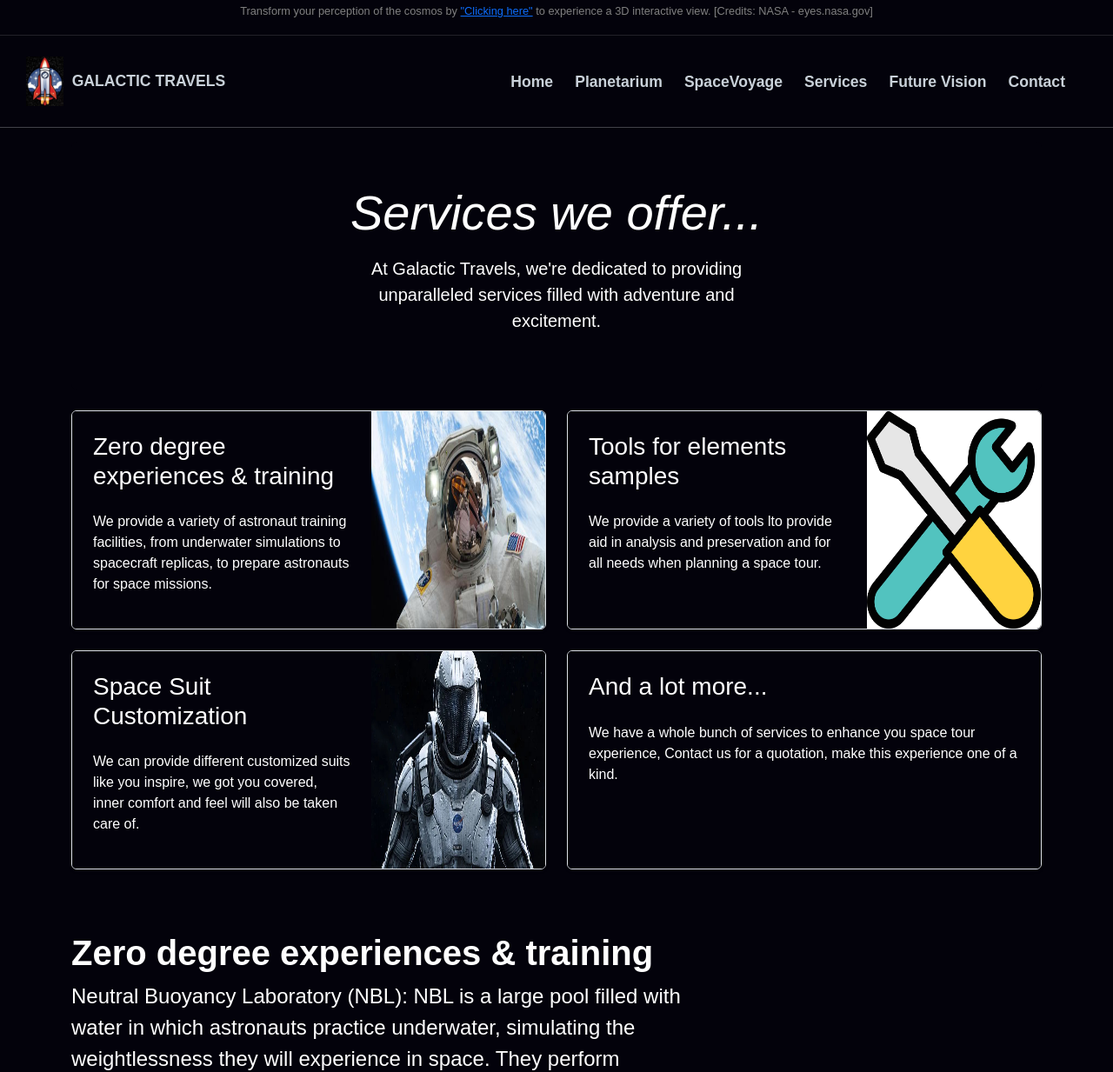
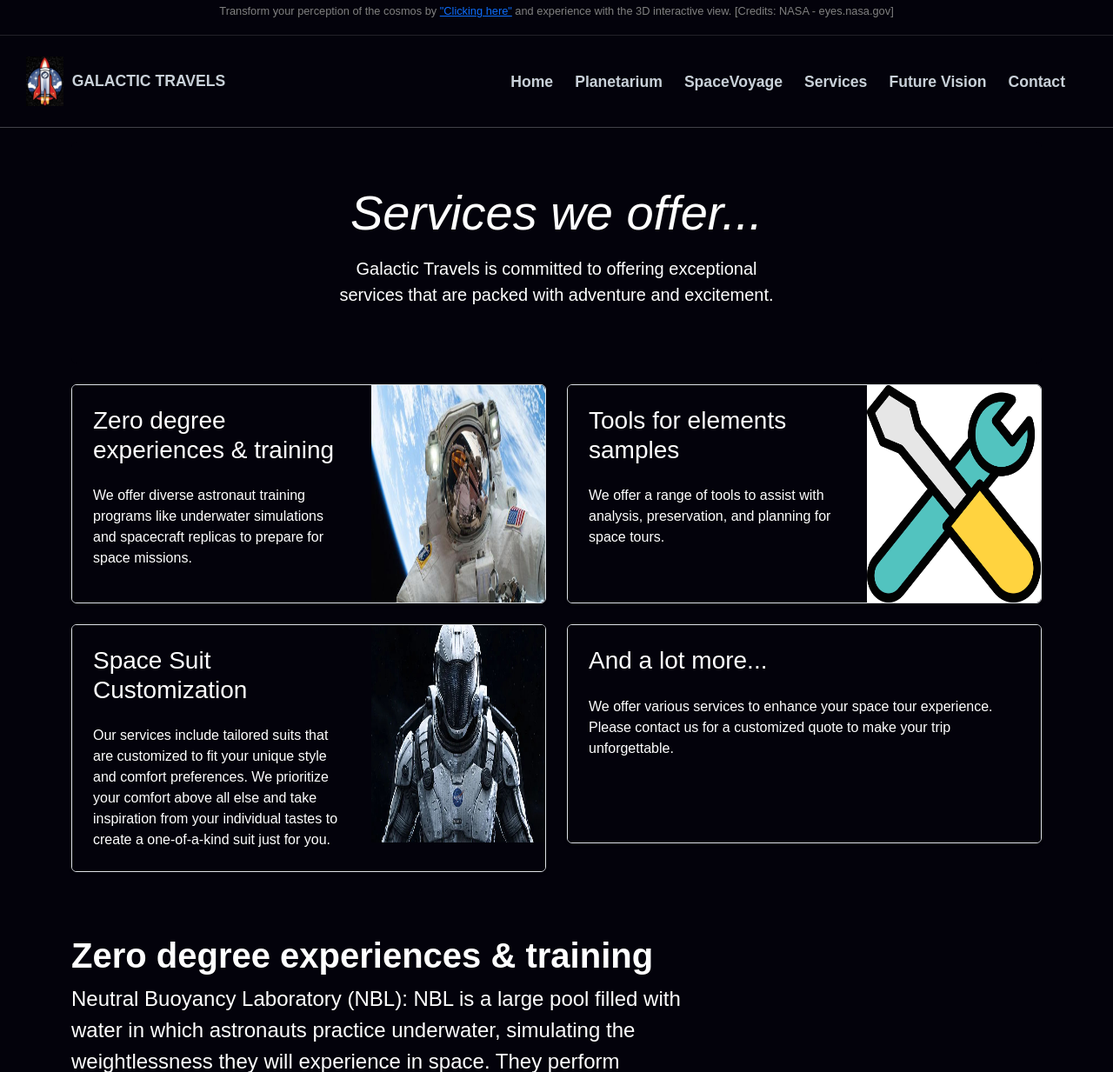
Before and after one commit to Archit-Jain-Github/Galactic-Travels, a Django app: page /main/services in a window 1280 px wide. Shown: the top 1233 px of the page at 87% size. Run offline with Django 4.2, Linux system fonts and the light colour scheme.

Commit message:
Update services.html
check HTML page once

```diff
--- a/main/templates/main/services.html
+++ b/main/templates/main/services.html
@@ -23,7 +23,7 @@
         <div class="header-line">
             Transform your perception of the cosmos by
             <a href="https://eyes.nasa.gov/apps/orrery/">"Clicking here"</a>
-            to experience a 3D interactive view.
+            and experience with the 3D interactive view.
         </div>
 
         <div class="header-credits">
@@ -57,8 +57,7 @@
             <div class="p-4 p-md-5 mb-4 rounded text-body-emphasis ">
                 <div class="col-lg-6 px-0">
                     <h1 class="display-4 fst-italic">Services we offer...</h1>
-                    <p class="lead my-3">At Galactic Travels, we're dedicated to providing unparalleled services filled
-                        with adventure and excitement.</p>
+                    <p class="lead my-3">Galactic Travels is committed to offering exceptional services that are packed with adventure and excitement.</p>
                 </div>
             </div>
         </center>
@@ -80,8 +79,7 @@
                     <div class="col p-4 d-flex flex-column position-static">
                         <h3 class="mb-0">Zero degree experiences & training </h3>
                         <br>
-                        <p class="card-text mb-auto">We provide a variety of astronaut training facilities, from
-                            underwater simulations to spacecraft replicas, to prepare astronauts for space missions.</p>
+                        <p class="card-text mb-auto">We offer diverse astronaut training programs like underwater simulations and spacecraft replicas to prepare for space missions.</p>
 
                     </div>
                     <div class="col-auto d-none d-lg-block">
@@ -101,8 +99,7 @@
                     <div class="col p-4 d-flex flex-column position-static">
                         <h3 class="mb-0">Tools for elements samples</h3>
                         <br>
-                        <p class="card-text mb-auto">We provide a variety of tools lto provide aid in analysis and
-                            preservation and for all needs when planning a space tour.</p>
+                        <p class="card-text mb-auto">We offer a range of tools to assist with analysis, preservation, and planning for space tours.</p>
 
                     </div>
                     <div class="col-auto d-none d-lg-block">
@@ -121,8 +118,7 @@
                     <div class="col p-4 d-flex flex-column position-static">
                         <h3 class="mb-0">Space Suit Customization</h3>
                         <br>
-                        <p class="card-text mb-auto">We can provide different customized suits like you inspire, we got
-                            you covered, inner comfort and feel will also be taken care of.</p>
+                        <p class="card-text mb-auto">Our services include tailored suits that are customized to fit your unique style and comfort preferences. We prioritize your comfort above all else and take inspiration from your individual tastes to create a one-of-a-kind suit just for you.</p>
 
                     </div>
                     <div class="col-auto d-none d-lg-block">
@@ -142,8 +138,7 @@
                     <div class="col p-4 d-flex flex-column position-static">
                         <h3 class="mb-0">And a lot more...</h3>
                         <br>
-                        <p class="card-text mb-auto">We have a whole bunch of services to enhance you space tour
-                            experience, Contact us for a quotation, make this experience one of a kind.</p>
+                        <p class="card-text mb-auto">We offer various services to enhance your space tour experience. Please contact us for a customized quote to make your trip unforgettable.</p>
                         <br><br><br>
 
                     </div>
@@ -251,7 +246,7 @@
                     <br>
 
                     <p class="col-md-8 fs-4">
-                        High-Fidelity Simulators: These are sophisticated computer-based simulators that replicate the
+                        High-Fidelity Simulators: These sophisticated computer-based simulators replicate the
                         spacecraft's systems and environments, allowing astronauts to practice emergency procedures and
                         mission-specific tasks.
                     </p>
@@ -260,7 +255,7 @@
 
                     <p class="col-md-8 fs-4">
                         Spacecraft Docking and Rendezvous Simulators: For missions involving spacecraft rendezvous and
-                        docking, astronauts use simulators to practice the precise manoeuvres required to approach and
+                        docking, astronauts use simulators to practice the precise maneuvers required to approach and
                         attach to other spacecraft or space stations
                     </p>
 
@@ -273,22 +268,21 @@
 
 
                     <h1 class="display-6 fw-bold">Tools for elements samples</h1>
-                    <p class="col-md-8 fs-4">Common types of collection devices include drills, scoops, shovels, or
-                        coring systems.</p>
+                    <p class="col-md-8 fs-4">There are several common types of collection devices such as drills, scoops, shovels, and coring systems.</p>
                     <p class="col-md-8 fs-4">Specialized sample containers are used, which may include sealed canisters
                         or capsules with multiple layers to maintain sample integrity.</p>
                     <p class="col-md-8 fs-4">Robotic Arms and Manipulators are often equipped with cameras and sensors
                         to aid in sample collection and to assess the terrain.</p>
                     <p class="col-md-8 fs-4">Sampling Instruments can include spectrometers, mass spectrometers, gas
-                        analysers, or microscopes to perform preliminary analysis on the planetary surface.</p>
+                        analyzers, or microscopes to perform preliminary analysis on the planetary surface.</p>
                     <p class="col-md-8 fs-4">Gloves and Handling Tools might include forceps, tweezers, and sample
                         storage containers.</p>
                     <p class="col-md-8 fs-4">Sample Sealing and Packaging: Vacuum-sealed containers and thermal
                         insulation may be used to protect the samples from temperature extremes.</p>
-                    <p class="col-md-8 fs-4">Sample Return Capsule: a specialized capsule is used to protect the samples
+                    <p class="col-md-8 fs-4">Sample Return Capsule: a specialized capsule protects the samples
                         during re-entry and landing. This capsule is designed to withstand high temperatures and provide
                         a safe environment for the samples</p>
-                    <p class="col-md-8 fs-4">remote sensing instruments on spacecraft or landers are used to assess the
+                    <p class="col-md-8 fs-4"> Remote sensing instruments on spacecraft or landers are used to assess the
                         composition, mineralogy, and topography of the planetary surface. These instruments help
                         identify suitable sampling sites.</p>
                     <p class="col-md-8 fs-4">Real-time communication equipment is necessary to relay data and commands
@@ -308,17 +302,14 @@
                     <br>
 
                     <h1 class="display-6 fw-bold">Space Suit Customization</h1>
-                    <p class="col-md-8 fs-4">We can provide different customized suits like if you want outside look of
-                        Neil Armstrong’s suit, we can provide it and inner comfort and feel will also be taken care of.
+                    <p class="col-md-8 fs-4">We specialize in crafting personalized suits that prioritize both style and comfort. Our offerings include a stunning replica of Neil Armstrong's iconic suit, ensuring that you can make a statement with your wardrobe while feeling confident and comfortable.
                     </p>
                     <img class="services" src="{% static 'main/s14.jpg'%}" alt="img">
 
                     <br>
 
                     <h1 class="display-6 fw-bold">Others</h1>
-                    <p class="col-md-8 fs-4">Using a series of utilities, you can create this jumbotron, just like the
-                        one in previous versions of Bootstrap. Check out the examples below for how you can remix and
-                        restyle it to your liking.</p>
+                    <p class="col-md-8 fs-4">With a set of tools, you can make a jumbotron similar to previous Bootstrap versions. See examples below to restyle it.</p>
 
                     <br>
 
```
